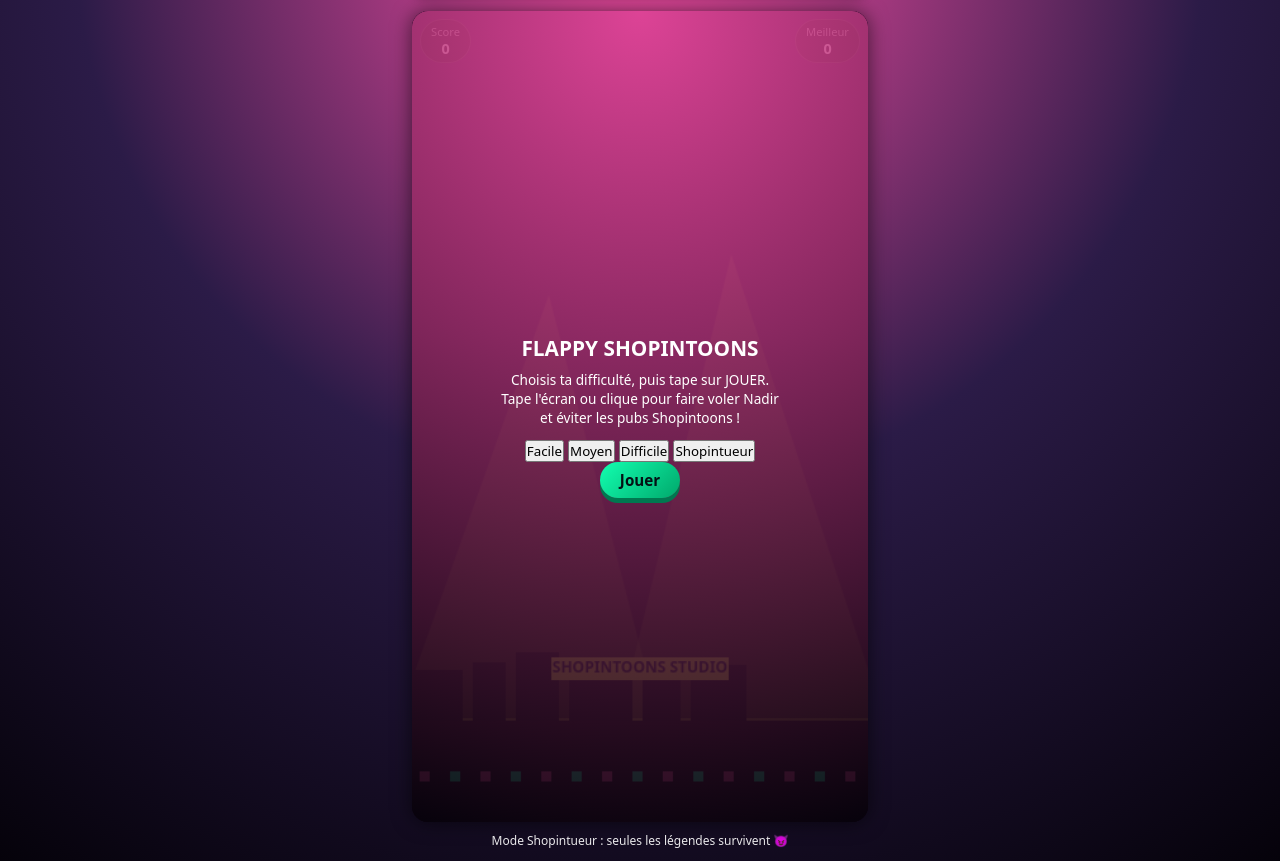
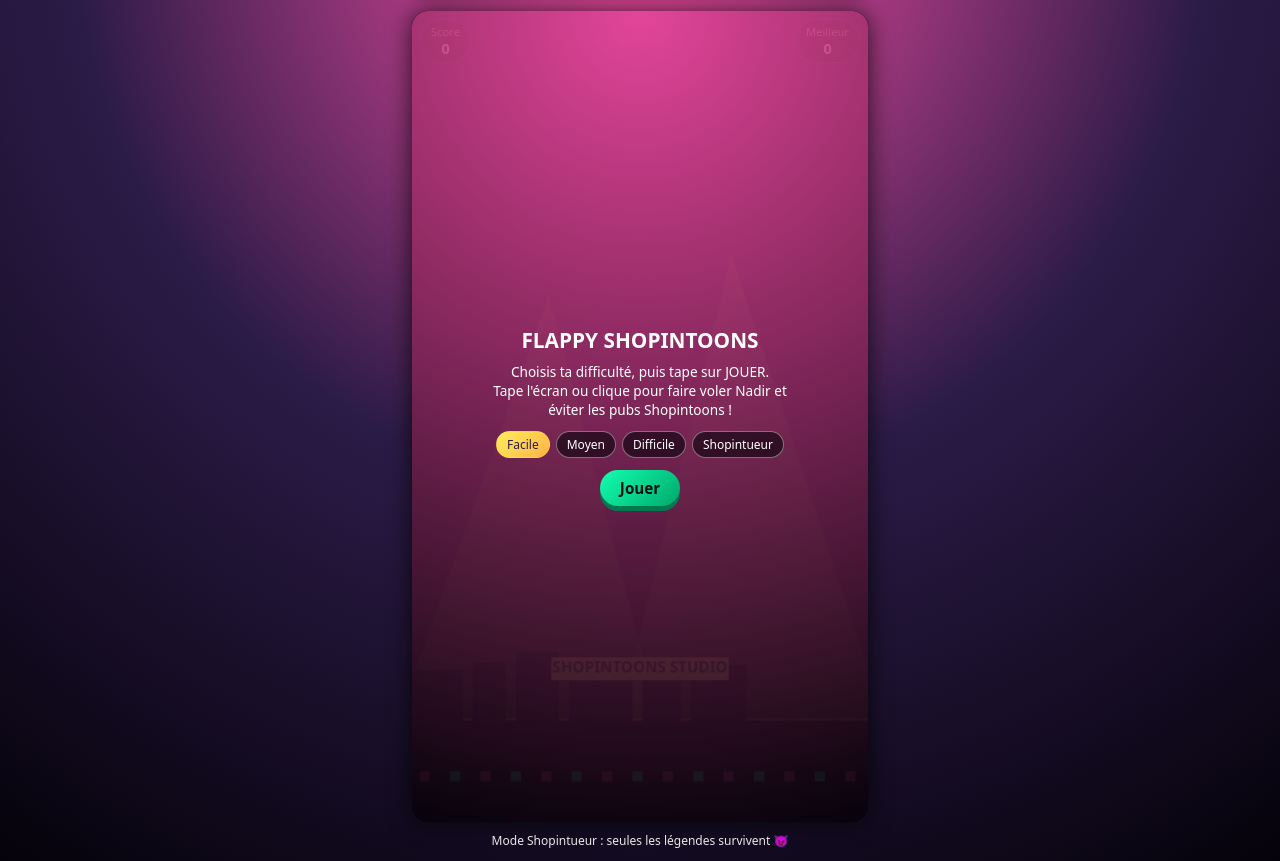
Before and after one commit to shopintoons/shopintoons-bird, a plain HTML site: page index.html in a window 1280 px wide. Shown: the part 73-934 px from the top of the page. Drawn offline with Linux system fonts and the light colour scheme.

Commit message:
Update style.css

```diff
--- a/style.css
+++ b/style.css
@@ -52,7 +52,7 @@ body {
   position: relative;
   border-radius: 16px;
   overflow: hidden;
-  box-shadow: 0 0 20px rgba(0, 0, 0, 0.6);
+  box-shadow: 0 0 24px rgba(0, 0, 0, 0.75);
   background: #000;
   margin-top: 4px;
 }
@@ -105,7 +105,7 @@ body {
   justify-content: center;
   align-items: center;
   padding: 16px;
-  background: radial-gradient(circle at top, rgba(255, 79, 168, 0.85), rgba(5, 2, 10, 0.9));
+  background: radial-gradient(circle at top, rgba(255, 79, 168, 0.88), rgba(5, 2, 10, 0.95));
 }
 
 .overlay-title {
@@ -119,8 +119,36 @@ body {
   font-size: 0.85rem;
   text-align: center;
   margin-bottom: 12px;
-  max-width: 280px;
+  max-width: 300px;
 }
+
+/* DIFFICULTY */
+
+.difficulty-row {
+  display: flex;
+  flex-wrap: wrap;
+  justify-content: center;
+  gap: 6px;
+  margin-bottom: 12px;
+}
+
+.diff-btn {
+  border-radius: 999px;
+  border: 1px solid rgba(255, 255, 255, 0.4);
+  background: rgba(5, 2, 10, 0.6);
+  color: #fff;
+  padding: 4px 10px;
+  font-size: 0.75rem;
+  cursor: pointer;
+}
+
+.diff-btn.active {
+  background: linear-gradient(135deg, #ffef5a, #ffb347);
+  color: #2b1b47;
+  border-color: transparent;
+}
+
+/* BUTTON */
 
 .btn-primary {
   border-radius: 999px;
```
